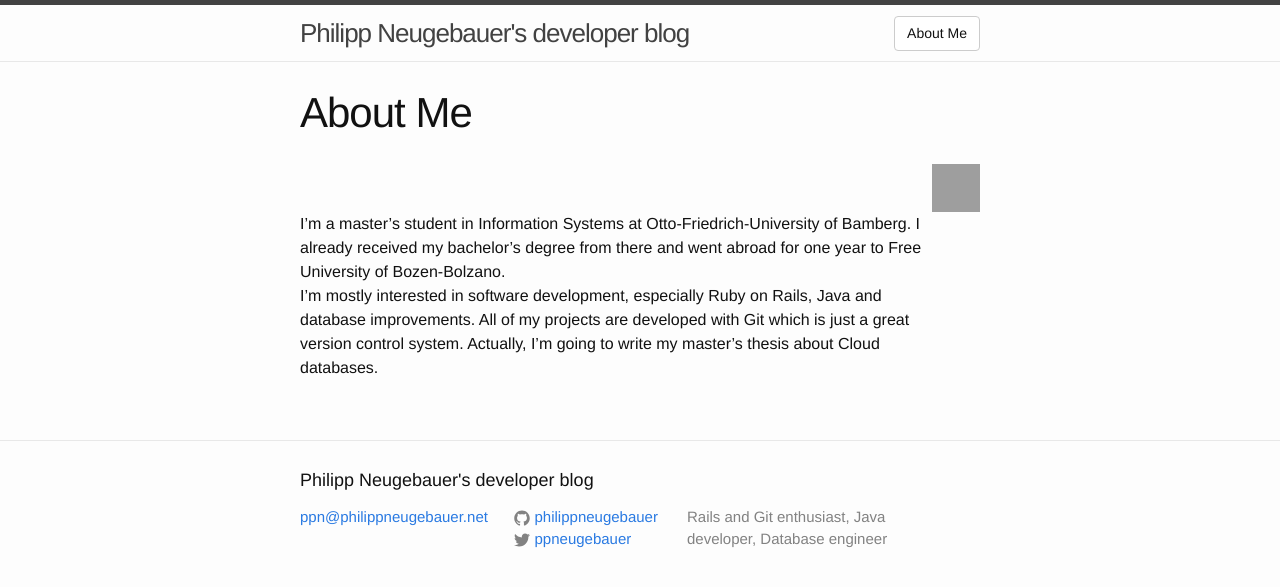
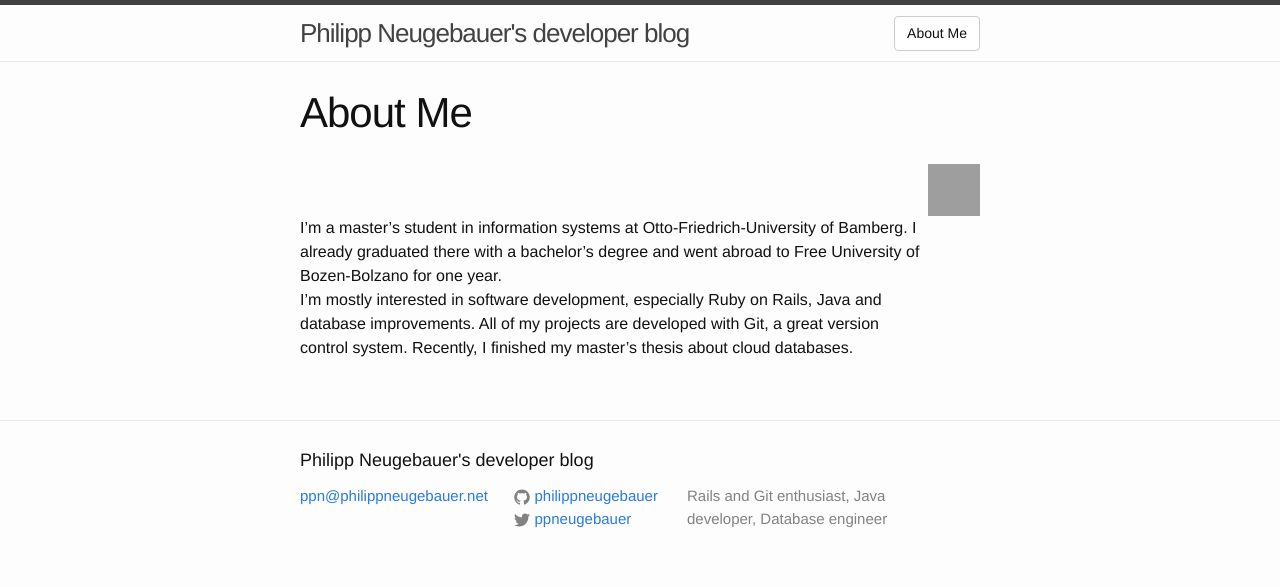
Before and after one commit to philippneugebauer/philippneugebauer.github.io, a Jekyll site: the page built from about.md, in a window 1280 px wide. Shown: the top 587 px of the page. Built offline with Jekyll 4.4.1, drawn with Linux system fonts in a browser that asks for light colours; grey boxes are pictures that could not be loaded.

Commit message:
about description updated

```diff
--- a/about.md
+++ b/about.md
@@ -5,5 +5,5 @@
 ---
 
 ||![me](http://www.gravatar.com/avatar/140f700db0703975a38481d26b110e50.png?s=150)|
-|I'm a master's student in Information Systems at Otto-Friedrich-University of Bamberg. I already received my bachelor's degree from there and went abroad for one year to Free University of Bozen-Bolzano.||
-|I'm mostly interested in software development, especially Ruby on Rails, Java and database improvements. All of my projects are developed with Git which is just a great version control system. Actually, I'm going to write my master's thesis about Cloud databases.||
+|I'm a master's student in information systems at Otto-Friedrich-University of Bamberg. I already graduated there with a bachelor's degree and went abroad to Free University of Bozen-Bolzano for one year.||
+|I'm mostly interested in software development, especially Ruby on Rails, Java and database improvements. All of my projects are developed with Git, a great version control system. Recently, I finished my master's thesis about cloud databases.||
```
